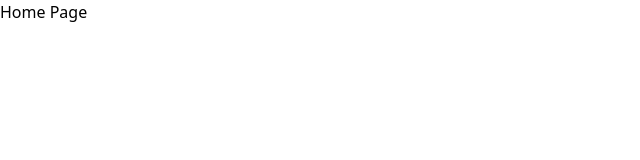
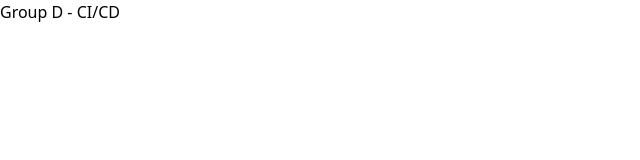
Before and after one commit to ITEC-Group-DPT/PM-authenticate-seminar, a React (Create React App) app: page / in a window 1280 px wide. Shown: the top 160 px of the page, without its empty margins (0-640 px from the left). Built offline with nearby package versions, Linux system fonts and the light colour scheme; the HTML template or start-up script is replaced by a standard one.

Commit message:
Update index.jsx

```diff
--- a/src/pages/home/index.jsx
+++ b/src/pages/home/index.jsx
@@ -1,7 +1,7 @@
 import React from 'react';
 
 const Home = () => {
-  return <div>Home Page</div>;
+  return <div>Group D - CI/CD</div>;
 };
 
 export default Home;
```
